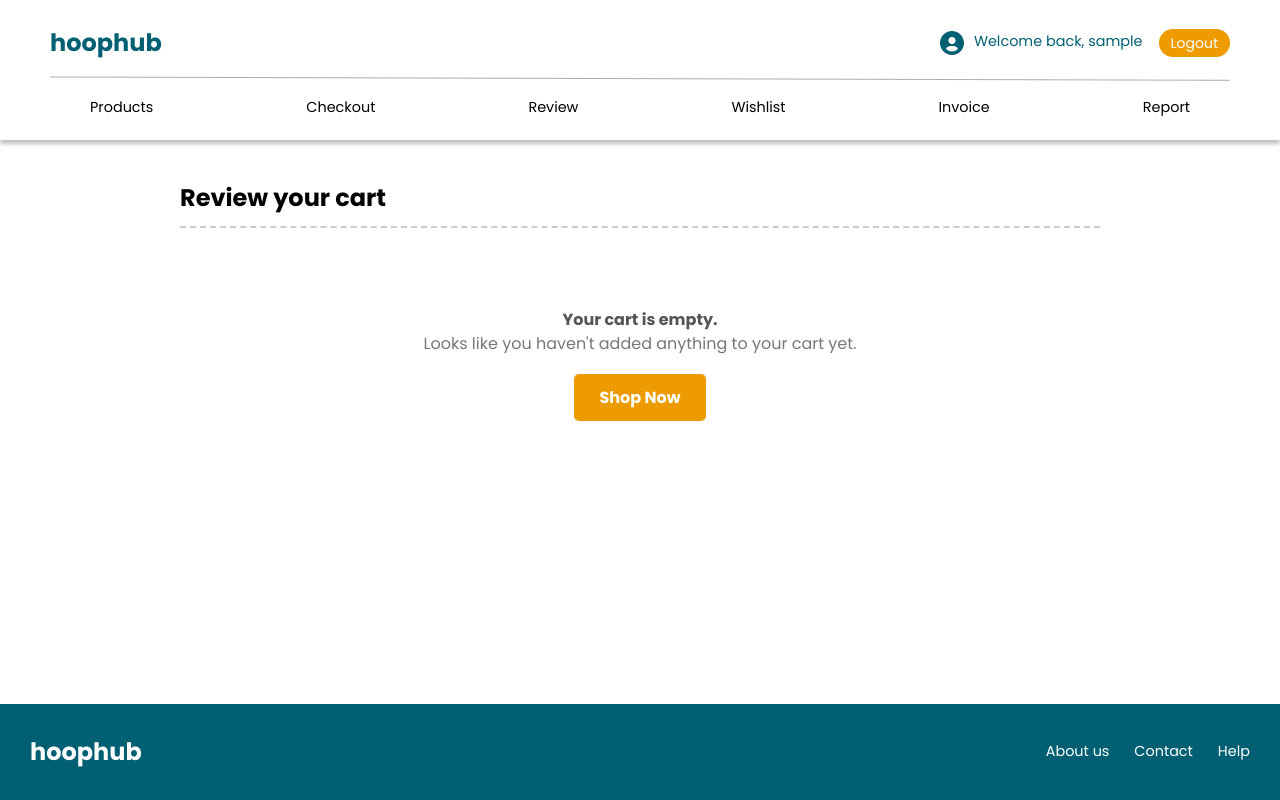
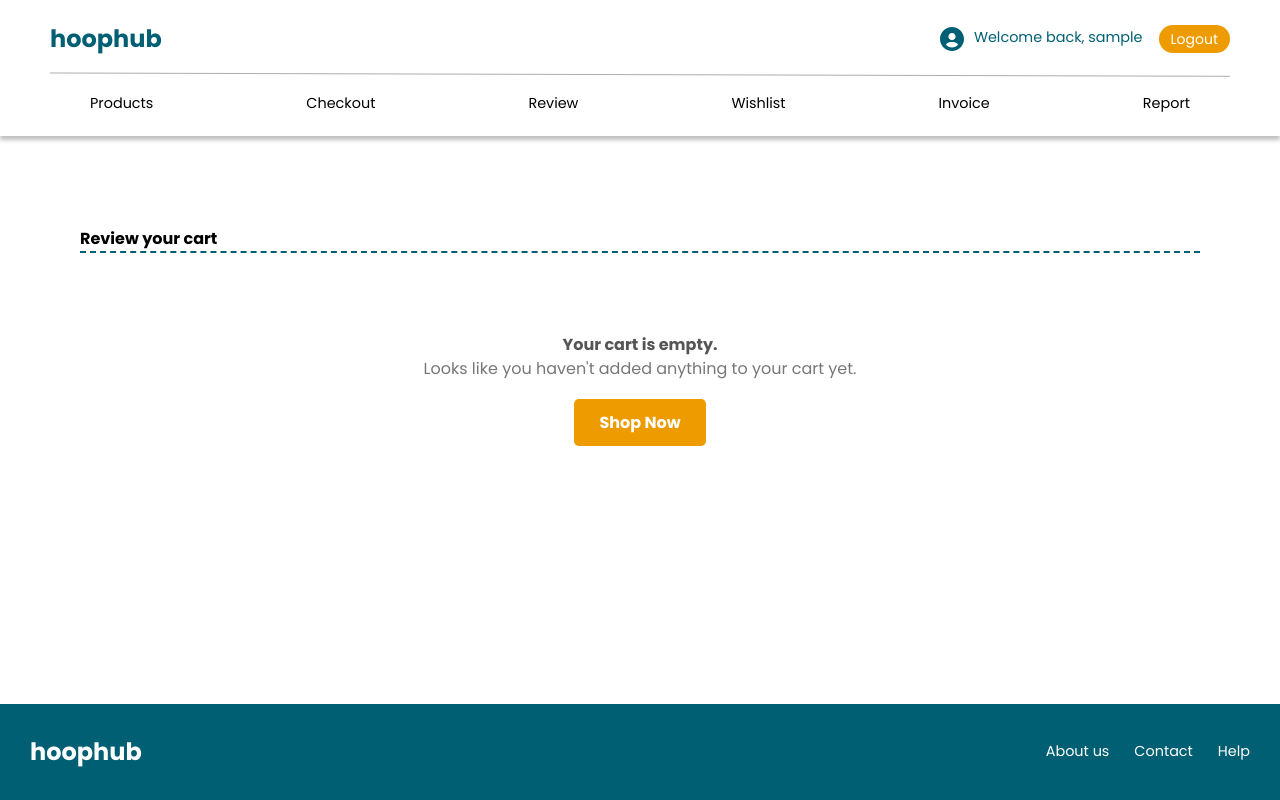
Before and after one commit to pbp-kelompok-b07/hoophub, a Django app: page /cart/ in a window 1280 px wide. Run offline with Django 5.2, Linux system fonts and the light colour scheme; the visitor is signed in with stand-in values (Sample User, id 1); parts of the project's set-up code (start-up, migrations or seed data) failed here and were passed over; some libraries are stand-ins or nearby versions.

Commit message:
edit sementara blm selesai

```diff
--- a/authentication/templates/login.html
+++ b/authentication/templates/login.html
@@ -106,7 +106,7 @@ document.getElementById("loginForm").addEventListener("submit", async (e) => {
       message.className = "px-4 py-3 rounded-md text-sm border bg-green-50 border-green-200 text-green-700";
 
       setTimeout(() => {
-        window.location.href = "{% url 'main:show_main' %}";
+        window.location.href = data.next_url;
       }, 800);
     } else {
       message.textContent = data.errors?.__all__?.[0] || "Invalid credentials!";
--- a/authentication/views.py
+++ b/authentication/views.py
@@ -3,6 +3,7 @@ from django.contrib.auth.forms import UserCreationForm, AuthenticationForm
 from django.contrib import messages
 from django.http import JsonResponse
 from django.contrib.auth import authenticate, login, logout
+from django.urls import reverse
 
 # Create your views here.
 def register(request):
@@ -20,9 +21,10 @@ def register(request):
     return JsonResponse({'success': False, 'message': 'Invalid request'}, status=405)
 
 def login_user(request):
+    next_url = request.POST.get('next') or reverse('main:show_main')
     if request.method == "GET":
         form = AuthenticationForm()
-        context = {'form': form}
+        context = {'form': form, 'next_url': next_url}
         return render(request, 'login.html', context)
 
     elif request.method == 'POST':
@@ -31,7 +33,7 @@ def login_user(request):
         if form.is_valid():
             user = form.get_user()
             login(request, user)
-            response = JsonResponse({'success': True, 'message': 'Login successful!'})
+            response = JsonResponse({'success': True, 'message': 'Login successful!', 'next_url': next_url})
             return response
         else:
             return JsonResponse({'success': False, 'errors': form.errors})
--- a/cart/templates/cart.html
+++ b/cart/templates/cart.html
@@ -4,8 +4,18 @@
     <title>Shopping Cart</title>
 
     <style>
-        main {
-            padding-top: 70px !important
+        .head {
+            display: flex;
+            align-items: center;
+            gap: 10px;
+            padding: 0px clamp(20px, 7vw, 60px) 10px;
+        }
+        .head .content {
+            color: #000;
+            font-size: 1em;
+            font-weight: 600;
+            line-height: normal;
+            border-bottom: 2px dashed #005F73;
         }
         .modal {
             display: none;
@@ -48,6 +58,20 @@
             border: 1px solid #ccc;
             border-radius: 4px;
         }
+        .cart-container {
+            display: flex;
+            flex-direction: column;
+            gap: 20px;
+            padding: 20px;
+        }
+        .cart-item {
+            display: flex;
+            align-items: flex-start;
+            gap: 20px;
+            padding: 0 clamp(20px, 7vw, 60px) 10px;
+            justify-content: flex-end;
+            align-items: flex-start;
+        }
     </style>
 {% endblock meta %}
 
@@ -56,16 +80,18 @@
 {% include 'navbar.html' %}
 <main>
 {% if user.is_authenticated %}
-<div class="cart-container" style="max-width: 960px; margin: 40px auto; padding: 0 20px;">
+<div class="cart-container">
 
-    <h1 style="font-size: 24px; font-weight: bold; padding-bottom: 10px; border-bottom: 2px dashed #ccc; margin-bottom: 30px;">
-        Review your cart
-    </h1>
+    <div class="head">
+        <h1 class="content">
+            Review your cart
+        </h1>
+    </div>
 
     <div class="cart-items-list">
 
         {% for item in cart_items %}
-        <div class="cart-item" style="display: flex; align-items: flex-start; margin-bottom: 25px; padding-bottom: 25px; border-bottom: 1px solid #eee;">
+        <div class="cart-item">
 
             <div class="item-image" style="margin-right: 20px;">
                 <img src="{{ item.product.image }}" alt="{{ item.product.name }}" style="width: 120px; height: 120px; object-fit: cover; border-radius: 5px;">
@@ -115,9 +141,8 @@
         {% endfor %}
 
     </div>
-
     {% if cart_items %}
-    <div class="cart-summary" style="margin-top: 30px; padding-top: 20px; border-top: 2px dashed #ccc; text-align: right;">
+    <div class="cart-summary" style="margin-top: 30px; padding-top: 20px; border-top: 2px dashed #005F73; text-align: right;">
 
         <h2 style="font-size: 1.8rem; font-weight: bold; margin-bottom: 20px;">
             Total Belanja: Rp{{ total_cart_price }}
--- a/cart/views.py
+++ b/cart/views.py
@@ -8,7 +8,6 @@ from catalog.models import Product
 from invoice.models import Invoice
 from cart.models import Order, OrderItem
 import datetime
-
 
 def show_cart(request):
     cart_data = request.session.get('cart', {})
@@ -43,7 +42,7 @@ def show_cart(request):
     return render(request, 'cart.html', context)
 
 
-@login_required
+@login_required(login_url="authentication:login")
 def show_checkout(request):
     if request.method == 'POST':
         cart_data = request.session.get('cart', {})
@@ -137,8 +136,7 @@ def show_checkout(request):
     else:
         return redirect('cart:show_cart')
 
-
-@login_required
+@login_required(login_url="authentication:login")
 @require_POST
 def remove_from_cart(request, id):
     cart = request.session.get('cart', {})
@@ -149,8 +147,7 @@ def remove_from_cart(request, id):
         request.session.modified = True
     return HttpResponseRedirect(reverse('cart:show_cart'))
 
-
-@login_required
+@login_required(login_url="authentication:login")
 @require_POST
 def add_to_cart(request, product_id):
     cart = request.session.get('cart', {})
--- a/review/templates/review.html
+++ b/review/templates/review.html
@@ -141,7 +141,7 @@
         </span>
     </div>
 
-    <div class="flex justify-center items-center gap-2 md:gap-4 my-6 px-4">
+    <div class="flex justify-center items-center gap-2 md:gap-4 my-6 px-4 flex-wrap">
         <button class="filter-button bg-gray-200 text-gray-700 font-semibold py-2 px-4 rounded-full hover:text-white transition" data-rating="all">
             All
         </button>
@@ -277,7 +277,7 @@
         <p class="text-gray-500 mb-2 max-w-md">
             To see your reviews or write a new one, please log in to your account.
         </p>
-        <a href="{% url 'authentication:login' %}" class="login-button hover:bg-[#CA6702] transition">
+        <a href="{% url 'authentication:login' %}?next={{ request.path }}" class="login-button hover:bg-[#CA6702] transition">
             Login
         </a>
     </div>
--- a/templates/base.html
+++ b/templates/base.html
@@ -15,7 +15,7 @@
 
         <style>
             main {
-                padding-top: 105px; /* tinggi navbar */
+                padding-top: 70px;
             }
             html, body {
                 height: 100%;
--- a/templates/modal.html
+++ b/templates/modal.html
@@ -7,17 +7,20 @@
     color: #D9D9D9;
     cursor: pointer;
     float: right;
+    transition: color 0.2s ease-in-out;
   }
   .star input[type="radio"]:checked ~ label,
   .star label:hover,
   .star label:hover ~ label {
     color: #EE9B00;
+    transform: scale(1.1);
   }
   .star input[type="radio"]:checked + label:hover,
   .star input[type="radio"]:checked ~ label:hover,
   .star input[type="radio"]:checked ~ label:hover ~ label,
   .star label:hover ~ input[type="radio"]:checked ~ label {
       color: #EE9B00;
+      transform: scale(1.1);
   }
   #submitReview, #deleteButton {
     background-color: #EE9B00;
--- a/templates/navbar.html
+++ b/templates/navbar.html
@@ -1,4 +1,4 @@
-<nav class="fixed top-0 left-0 right-0 z-50 w-full bg-white shadow-md overflow-x-hidden" style="padding: 10px 50px 0px 50px; box-shadow: 0px 4px 4px rgba(0, 0, 0, 0.25);">
+<nav class="relative z-50 w-full bg-white shadow-md overflow-x-hidden -mt-16" style="padding: 0px 50px; box-shadow: 0px 4px 4px rgba(0, 0, 0, 0.25);">
     <div style="display: flex; justify-content: space-between; align-items: center; flex-shrink: 0;">
         <div style="color: #005F73; font-style: 40px; font-style: normal; font-weight: 700; line-height: normal; font-size:1.5em; padding: 15px 0">
             <a href="/">hoophub</a>
@@ -65,10 +65,10 @@
         <div class="px-2 pt-2 pb-3 space-y-1">
             <div class="flex flex-col space-y-2">
                 <a href="{% url 'catalog:product_list' %}">Products</a>
-                <a href="/">Checkout</a>
+                <a href="{% url 'cart:show_cart' %}">Checkout</a>
                 <a href="{% url 'review:show_review' %}">Review</a>
-                <a href="/">Wishlist</a>
-                <a href="/">Invoice</a>
+                <a href="{% url 'wishlist:list' %}">Wishlist</a>
+                <a href="{% url 'invoice:show_invoices' %}">Invoice</a>
                 <a href="{% url 'report:show_report' %}">Report</a>
             </div>
         </div>
```
Also changed, not shown: review/views.py (+6 -6 lines), wishlist/templates/wish_list.html (+16 -3 lines).
